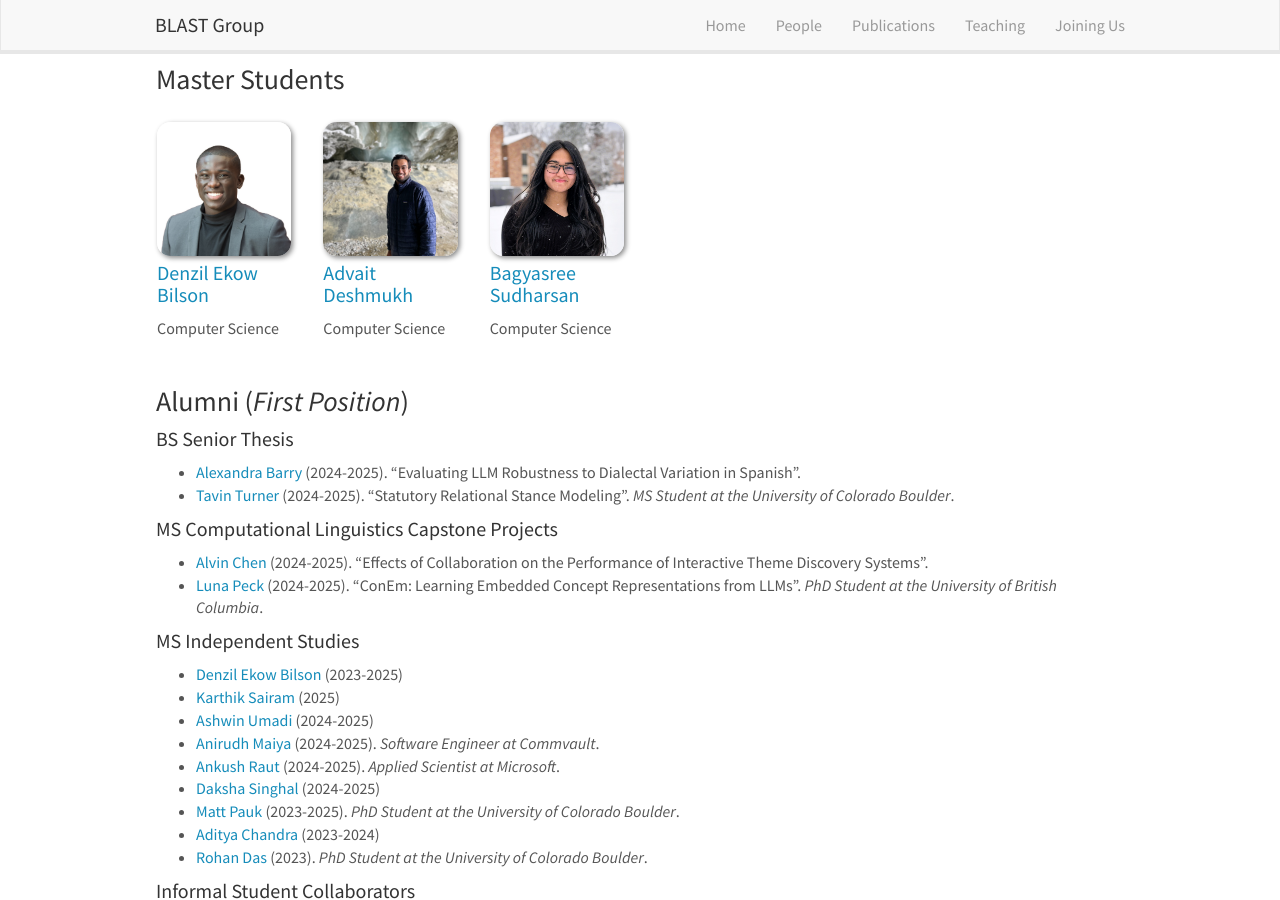
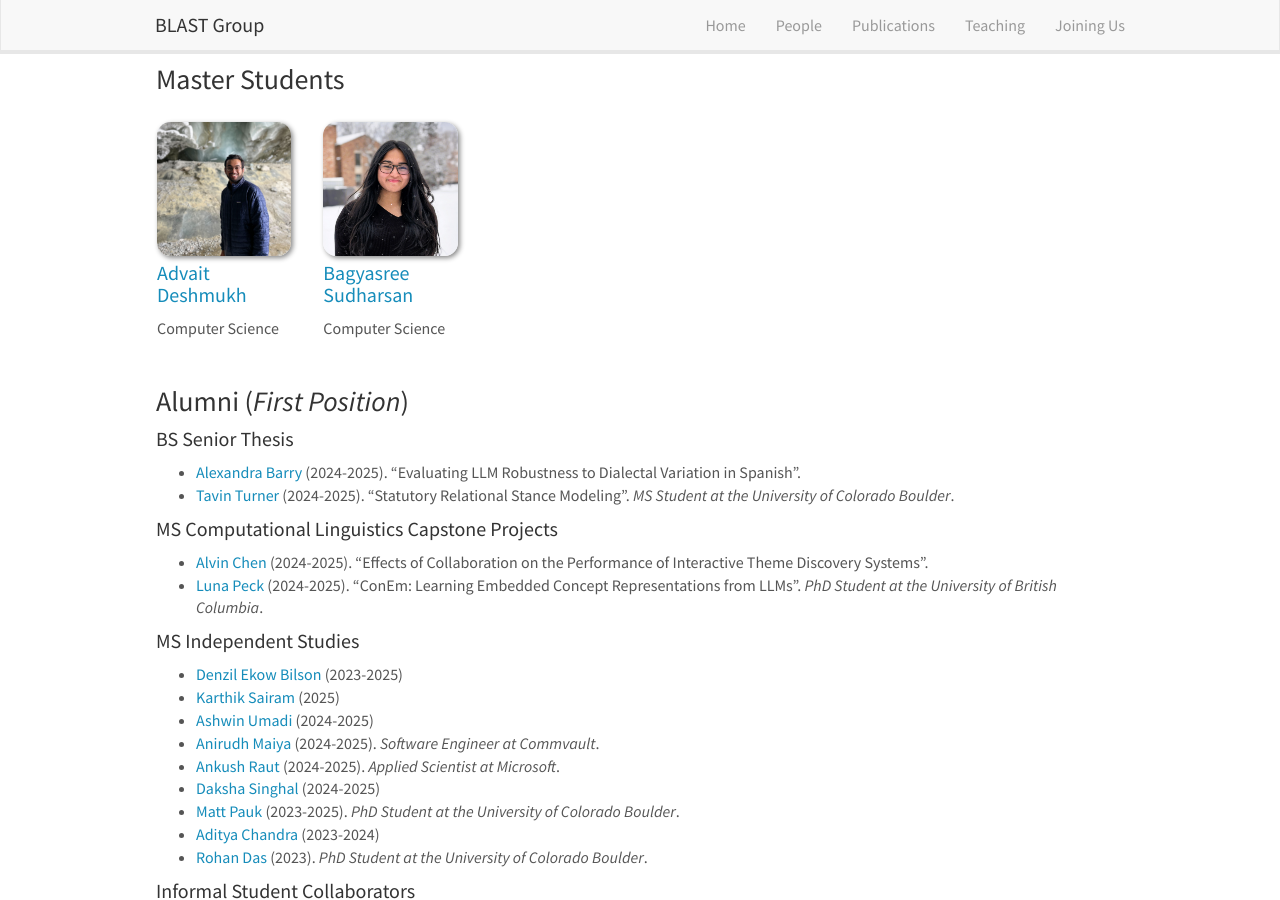
Before and after one commit to blast-cu/blast-cu.github.io, a Jekyll site: the page built from _pages/team.md, in a window 1280 px wide and 900 px high, scrolled down 890 px. Built offline with Jekyll 4.4.1, drawn with Linux system fonts in a browser that asks for light colours; nearby versions of some CDN libraries.

Commit message:
Update master.yml

```diff
--- a/_data/master.yml
+++ b/_data/master.yml
@@ -8,11 +8,6 @@
 #  education3:
 #  education4:
 
-- name: Denzil Ekow Bilson
-  photo: BILSON_DENZIL.jpg
-  homepage: https://www.linkedin.com/in/denzilbilson/
-  info: Computer Science
-
 - name: Advait Deshmukh
   photo: advait.jpg
   homepage: https://advaitdeshmukh.github.io/portfolio/
```
